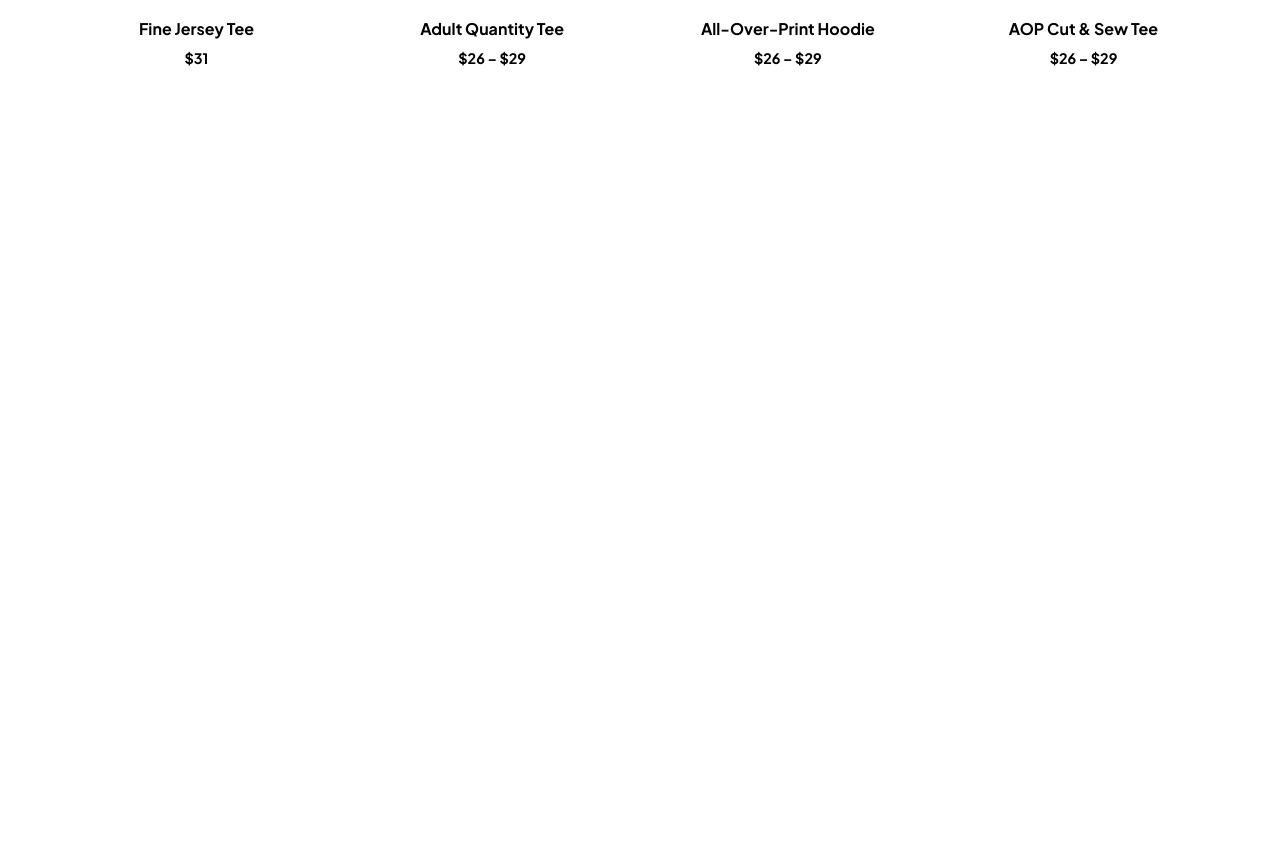
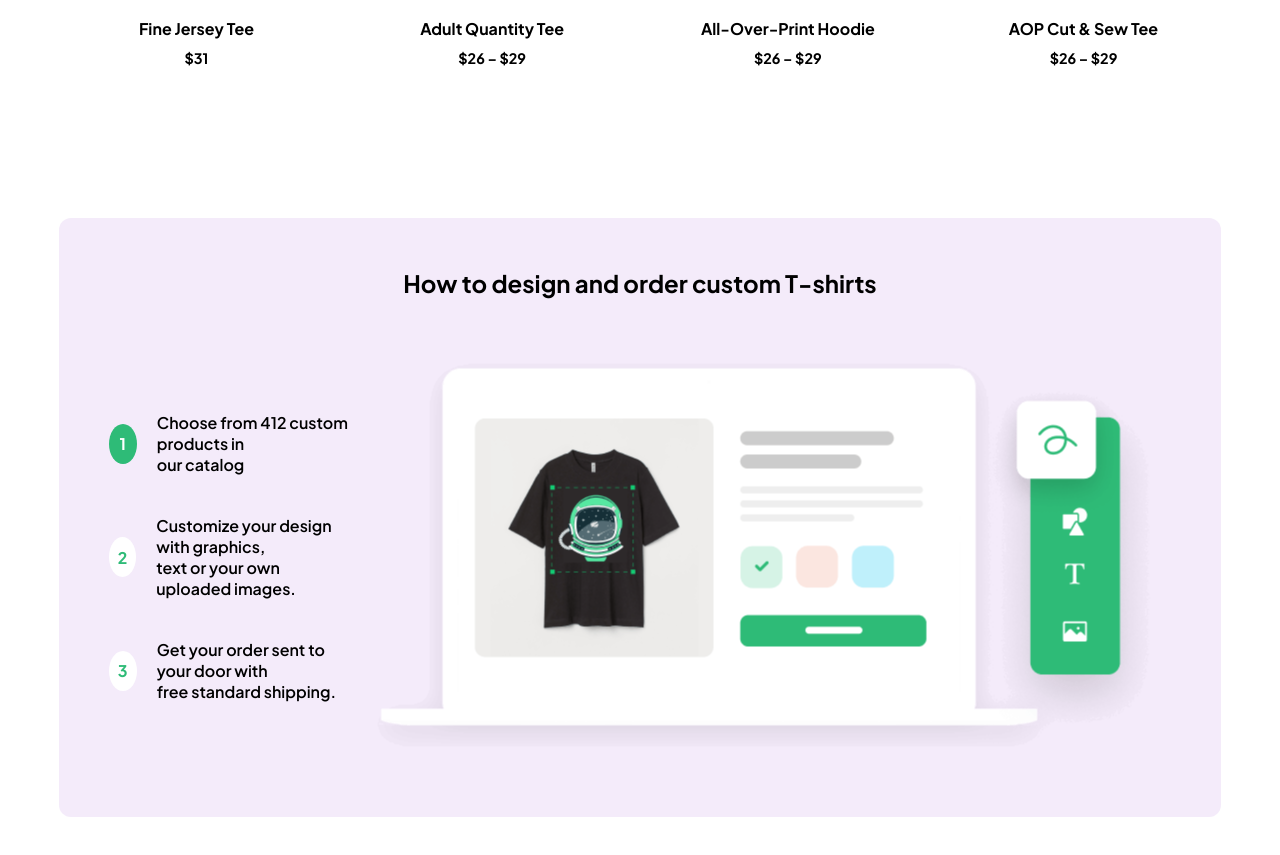
Before and after one commit to NikolozDvalishvili21/PrintingAngular, an Angular app in the folder printing_app/: page / in a window 1280 px wide. Shown: the part 2903-3758 px from the top of the page. Before the commit the page ends 3020 px from the top, so only its background shows below. Built offline with nearby package versions, Linux system fonts and the light colour scheme.

Commit message:
made tutorial component

```diff
--- a/printing_app/src/app/app.component.html
+++ b/printing_app/src/app/app.component.html
@@ -2,3 +2,4 @@
 <app-categories-display></app-categories-display>
 <app-new-arrivals></app-new-arrivals>
 <app-under-price></app-under-price>
+<app-last-part></app-last-part>
--- a/printing_app/src/app/app.component.ts
+++ b/printing_app/src/app/app.component.ts
@@ -4,10 +4,11 @@ import { HeaderComponent } from "./header/header.component";
 import { CategoriesDisplayComponent } from "./categories-display/categories-display.component";
 import { NewArrivalsComponent } from "./new-arrivals/new-arrivals.component";
 import { UnderPriceComponent } from './under-price/under-price.component';
+import { LastPartComponent } from "./last-part/last-part.component";
 
 @Component({
   selector: 'app-root',
-  imports: [HeaderComponent, CategoriesDisplayComponent, NewArrivalsComponent, UnderPriceComponent],
+  imports: [HeaderComponent, CategoriesDisplayComponent, NewArrivalsComponent, UnderPriceComponent, LastPartComponent],
   templateUrl: './app.component.html',
   styleUrl: './app.component.scss'
 })
--- /dev/null
+++ b/printing_app/src/app/last-part/last-part.component.html
@@ -0,0 +1,42 @@
+<div class="outer_cont">
+  <div class="main_cont">
+    <h4>How to design and order custom T-shirts</h4>
+    <div class="inner_cont">
+      <div class="list">
+        <div
+          class="first"
+          [ngClass]="{ selected: selectedIndex === 0 }"
+          (click)="selectItem(0)"
+        >
+          <div class="list_item">1</div>
+          <p>Choose from 412 custom products in <br />our catalog</p>
+        </div>
+        <div
+          class="second"
+          [ngClass]="{ selected: selectedIndex === 1 }"
+          (click)="selectItem(1)"
+        >
+          <div class="list_item">2</div>
+          <p>
+            Customize your design with graphics,<br />
+            text or your own uploaded images.
+          </p>
+        </div>
+        <div
+          class="third"
+          [ngClass]="{ selected: selectedIndex === 2 }"
+          (click)="selectItem(2)"
+        >
+          <div class="list_item">3</div>
+          <p>
+            Get your order sent to your door with <br />
+            free standard shipping.
+          </p>
+        </div>
+      </div>
+      <div class="laptop">
+        <img src="/assets/images/laptop.png" alt="" srcset="" />
+      </div>
+    </div>
+  </div>
+</div>
--- /dev/null
+++ b/printing_app/src/app/last-part/last-part.component.scss
@@ -0,0 +1,81 @@
+$bg_color: #b479d926;
+$green: #2ebb77;
+$white: #fff;
+
+.main_cont {
+  background-color: $bg_color;
+  width: 83%;
+  margin: 0 auto;
+  display: flex;
+  flex-direction: column;
+  align-items: center;
+  padding: 50px;
+  border-radius: 12px;
+
+  h4 {
+    font-weight: 700;
+    font-size: 24px;
+    margin-bottom: 50px;
+  }
+
+  .inner_cont {
+    display: flex;
+    align-items: center;
+    justify-content: space-around;
+    width: 100%; /* Ensure full width within inner container */
+
+    .list {
+      display: flex;
+      flex-direction: column;
+      gap: 40px;
+
+      p {
+        font-weight: 600;
+        color: inherit;
+        margin-left: 20px;
+      }
+
+      .list_item {
+        background-color: $green;
+        width: 40px;
+        height: 40px;
+        border-radius: 50%;
+        display: flex;
+        justify-content: center;
+        align-items: center;
+        color: $white;
+        font-weight: bold;
+      }
+
+      .first,
+      .second,
+      .third {
+        display: flex;
+        align-items: center;
+
+        &.selected {
+          .list_item {
+            background-color: $green;
+            color: $white;
+            cursor: pointer;
+          }
+        }
+
+        &:not(.selected) {
+          .list_item {
+            background-color: $white;
+            color: $green;
+            cursor: pointer;
+          }
+        }
+      }
+    }
+  }
+}
+
+.outer_cont {
+  display: flex;
+  justify-content: center;
+  align-items: center;
+  min-height: 100vh;
+}
--- /dev/null
+++ b/printing_app/src/app/last-part/last-part.component.ts
@@ -0,0 +1,21 @@
+import { CommonModule } from '@angular/common';
+import { Component } from '@angular/core';
+
+@Component({
+  selector: 'app-last-part',
+  imports: [CommonModule],
+  templateUrl: './last-part.component.html',
+  styleUrl: './last-part.component.scss'
+})
+export class LastPartComponent {
+  selectedIndex: number = 0;
+
+  // Function to handle item selection
+  selectItem(index: number): void {
+    if (this.selectedIndex === index) {
+      this.selectedIndex = -1;
+    } else {
+      this.selectedIndex = index;
+    }
+  }
+}
```
Also changed, not shown: printing_app/public/assets/images/laptop.png (added).
